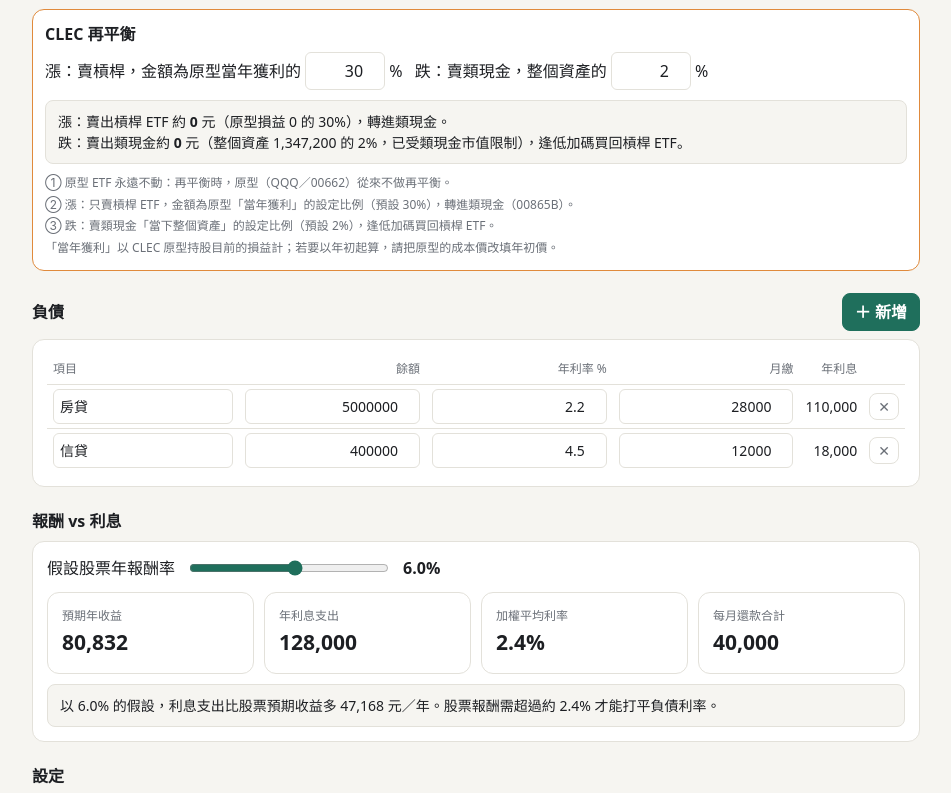
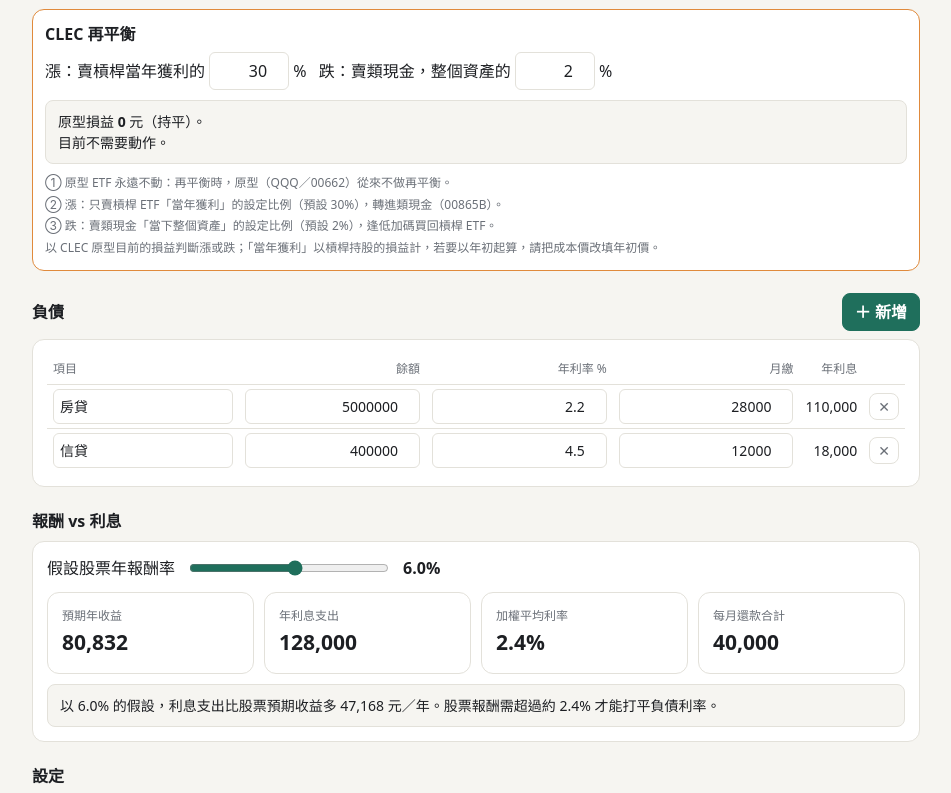
Before and after one commit to Ericzyliu/portfolio, a plain HTML site: page index.html in a window 1280 px wide. Shown: the part 1180-1973 px from the top of the page, without its empty margins (164-1115 px from the left). Drawn offline with Linux system fonts and the light colour scheme.

Commit message:
Add files via upload

```diff
--- a/index.html
+++ b/index.html
@@ -75,9 +75,9 @@ input[type=range]{width:200px;min-width:0;padding:0;accent-color:var(--ac)}
   <h2>股票</h2>
   <div id="segs"></div>
   <div class="blk" style="border-color:#e08a3c"><div class="bh"><b>CLEC 再平衡</b></div>
-    <div class="row"><label>漲：賣槓桿，金額為原型當年獲利的 <input type="number" id="up" step="any" style="width:80px"> %</label><label>跌：賣類現金，整個資產的 <input type="number" id="dn" step="any" style="width:80px"> %</label></div>
+    <div class="row"><label>漲：賣槓桿當年獲利的 <input type="number" id="up" step="any" style="width:80px"> %</label><label>跌：賣類現金，整個資產的 <input type="number" id="dn" step="any" style="width:80px"> %</label></div>
     <div class="note" id="rb"></div>
-    <div class="k" style="margin-top:8px;line-height:1.8">① 原型 ETF 永遠不動：再平衡時，原型（QQQ／00662）從來不做再平衡。<br>② 漲：只賣槓桿 ETF，金額為原型「當年獲利」的設定比例（預設 30%），轉進類現金（00865B）。<br>③ 跌：賣類現金「當下整個資產」的設定比例（預設 2%），逢低加碼買回槓桿 ETF。<br>「當年獲利」以 CLEC 原型持股目前的損益計；若要以年初起算，請把原型的成本價改填年初價。</div>
+    <div class="k" style="margin-top:8px;line-height:1.8">① 原型 ETF 永遠不動：再平衡時，原型（QQQ／00662）從來不做再平衡。<br>② 漲：只賣槓桿 ETF「當年獲利」的設定比例（預設 30%），轉進類現金（00865B）。<br>③ 跌：賣類現金「當下整個資產」的設定比例（預設 2%），逢低加碼買回槓桿 ETF。<br>以 CLEC 原型目前的損益判斷漲或跌；「當年獲利」以槓桿持股的損益計，若要以年初起算，請把成本價改填年初價。</div>
   </div>
 
   <h2>負債 <button class="p" id="addD">＋ 新增</button></h2>
@@ -203,9 +203,9 @@ function rows(){
   calc();
 }
 function calc(){
-  var A=0,tg={stock:0,proto:0,lev:0,cash:0},gl=0;
+  var A=0,tg={stock:0,proto:0,lev:0,cash:0},gl=0,gp=0;
   S.stocks.forEach(function(s,i){
-    var v=s.qty*s.price,c=s.qty*s.cost,pl=v-c,r=s.cur==="USD"?S.fx:1,sy=s.cur==="USD"?"US$ ":"";A+=v*r;tg[s.g]=(tg[s.g]||0)+v*r;if(s.g==="proto")gl+=pl*r;
+    var v=s.qty*s.price,c=s.qty*s.cost,pl=v-c,r=s.cur==="USD"?S.fx:1,sy=s.cur==="USD"?"US$ ":"";A+=v*r;tg[s.g]=(tg[s.g]||0)+v*r;if(s.g==="proto")gp+=pl*r;if(s.g==="lev")gl+=pl*r;
     $("sv"+i).textContent=sy+fmt(v);$("st"+i).textContent=fmt(v*r);
     var el=$("sp"+i);el.textContent=(pl>=0?"+":"")+fmt(pl)+"（"+(c?(pl/c*100).toFixed(1):"0.0")+"%）";
     el.className=pl>=0?"up":"dn";
@@ -215,7 +215,7 @@ function calc(){
   $("r_clec").textContent=pc(Cq,A);$("v_clec").textContent=fmt(Cq);$("t_stock").textContent=pc(tg.stock,A);$("t_clec").textContent=pc(Cq,A);
   ["proto","lev","cash"].forEach(function(k){$("r_"+k).textContent=pc(tg[k],Cq);$("t_"+k).textContent=pc(tg[k],Cq);$("v_"+k).textContent=fmt(tg[k])});
   var upv=gl>0?gl*S.up/100:0,dnr=A*S.dn/100,dnv=Math.min(dnr,tg.cash);
-  $("rb").innerHTML="漲：賣出槓桿 ETF 約 <b>"+fmt(upv)+"</b> 元（原型損益 "+fmt(gl)+" 的 "+S.up+"%），轉進類現金。<br>跌：賣出類現金約 <b>"+fmt(dnv)+"</b> 元（整個資產 "+fmt(A)+" 的 "+S.dn+"%"+(dnr>tg.cash?"，已受類現金市值限制":"")+"），逢低加碼買回槓桿 ETF。";
+  $("rb").innerHTML="原型損益 <b>"+fmt(gp)+"</b> 元（"+(gp>0?"漲":gp<0?"跌":"持平")+"）。<br>"+(gp>0?"漲：賣出槓桿 ETF 約 <b>"+fmt(upv)+"</b> 元（槓桿損益 "+fmt(gl)+" 的 "+S.up+"%），轉進類現金。":gp<0?"跌：賣出類現金約 <b>"+fmt(dnv)+"</b> 元（整個資產 "+fmt(A)+" 的 "+S.dn+"%"+(dnr>tg.cash?"，已受類現金市值限制":"")+"），逢低加碼買回槓桿 ETF。":"目前不需要動作。");
   var D=0,I=0,P=0;
   S.debts.forEach(function(d,i){var it=d.bal*d.rate/100;D+=d.bal;I+=it;P+=+d.pay||0;$("di"+i).textContent=fmt(it)});
   var net=A-D,m=Math.max(A,D,1),g=A*S.ret/100;
```
